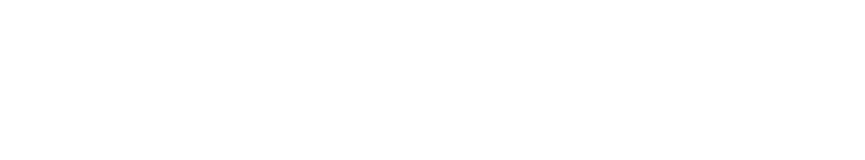
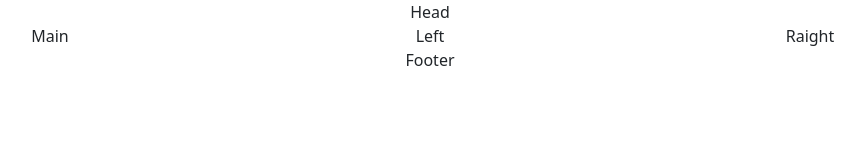
Before and after one commit to NaumVlad/dz18, a website: page index.html in a window 1280 px wide. Shown: the whole page, without its empty margins (210-1075 px from the left). Drawn offline with Linux system fonts and the light colour scheme.

Commit message:
Bootstrap

```diff
--- a/index.html
+++ b/index.html
@@ -13,9 +13,21 @@
 
 <body>
 
+  <div class="container text-center">
+    <div class="row">
+      <div class="col">Head</div>
+    </div>
+    <div class="row">
+      <div class="col">Main</div>
+      <div class="col">Left</div>
+      <div class="col">Raight</div>
+    </div>
+    <div class="row">
+      <div class="col">Footer</div>
+    </div>
+  </div>
 
-
-  <script src="libs/bootstrap/dist/js/bootstrap.min.js"></script>
+  <script src="libs/bootstrap/dist/js/bootstrap.bundle.min.js"></script>
 </body>
 
 </html>
```
